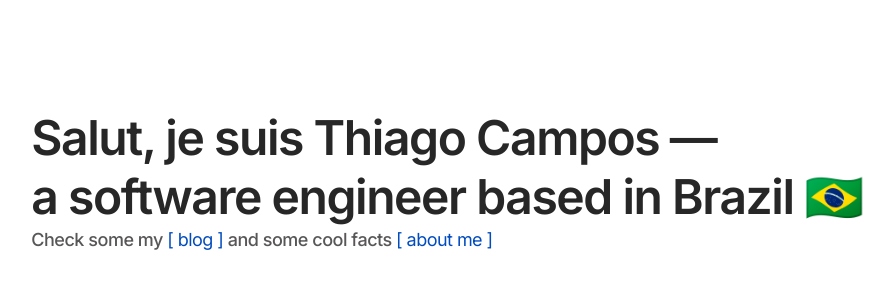
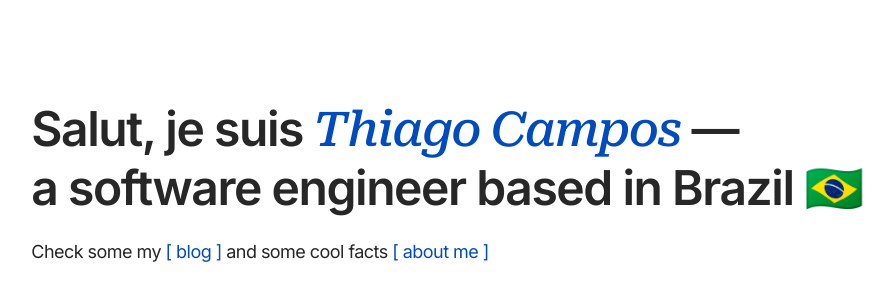
Before and after one commit to thigcampos/thiagocampos, a Next.js app: page / in a window 1280 px wide. Shown: the part 220-520 px from the top of the page, without its empty margins (193-1087 px from the left). Built offline with nearby package versions, Linux system fonts and the light colour scheme.

Commit message:
styles: fix typography styles

```diff
--- a/src/app/home.module.css
+++ b/src/app/home.module.css
@@ -8,19 +8,14 @@
 }
 
 .headline {
+  gap: 1.5rem;
+  display: flex;
+  flex-direction: column;
+
   .title {
     font-size: var(--font-size-48);
   }
   .subtitle {
-    color: var(--label-primary-disabled, #585656);
-    font-size: 18px;
-    font-style: normal;
-    font-weight: 500;
-    line-height: 150%; /* 27px */
-    letter-spacing: -0.48px;
-  }
-  .accent {
-    font-weight: 700;
-    font-style: italic;
+    font-size: var(--font-size-18);
   }
 }
--- a/src/app/page.tsx
+++ b/src/app/page.tsx
@@ -8,7 +8,7 @@ export default function Home() {
       </section>
       <section>
         <div className={styles.headline}>
-          <h1 className={styles.title}>Salut, je suis Thiago Campos — <br/>
+          <h1 className={styles.title}>Salut, je suis <span>Thiago Campos</span> — <br/>
           a software engineer based in Brazil 🇧🇷</h1>
           <p className={styles.subtitle}>Check some my <a href='/blog'>[ blog ]</a> and some cool facts <a href='/about'>[ about me ]</a></p>
         </div>
--- a/src/styles/_colors.css
+++ b/src/styles/_colors.css
@@ -15,7 +15,7 @@
 
     --background-primary: #FFFFFF;
 }
-
+/*
 @media (prefers-color-scheme: dark) {
     :root {
         --fill-primary-default: #F3F3F3;
@@ -34,3 +34,4 @@
         --background-primary: #272727;
     }
 }
+*/
--- a/src/styles/globals.css
+++ b/src/styles/globals.css
@@ -41,7 +41,7 @@ a {
 }
 
 span {
-  color: inherit;
+  color: var(--label-accent-default);
   font-family: var(--font-family-accent);
   font-weight: var(--font-weight-accent);
 }
```
